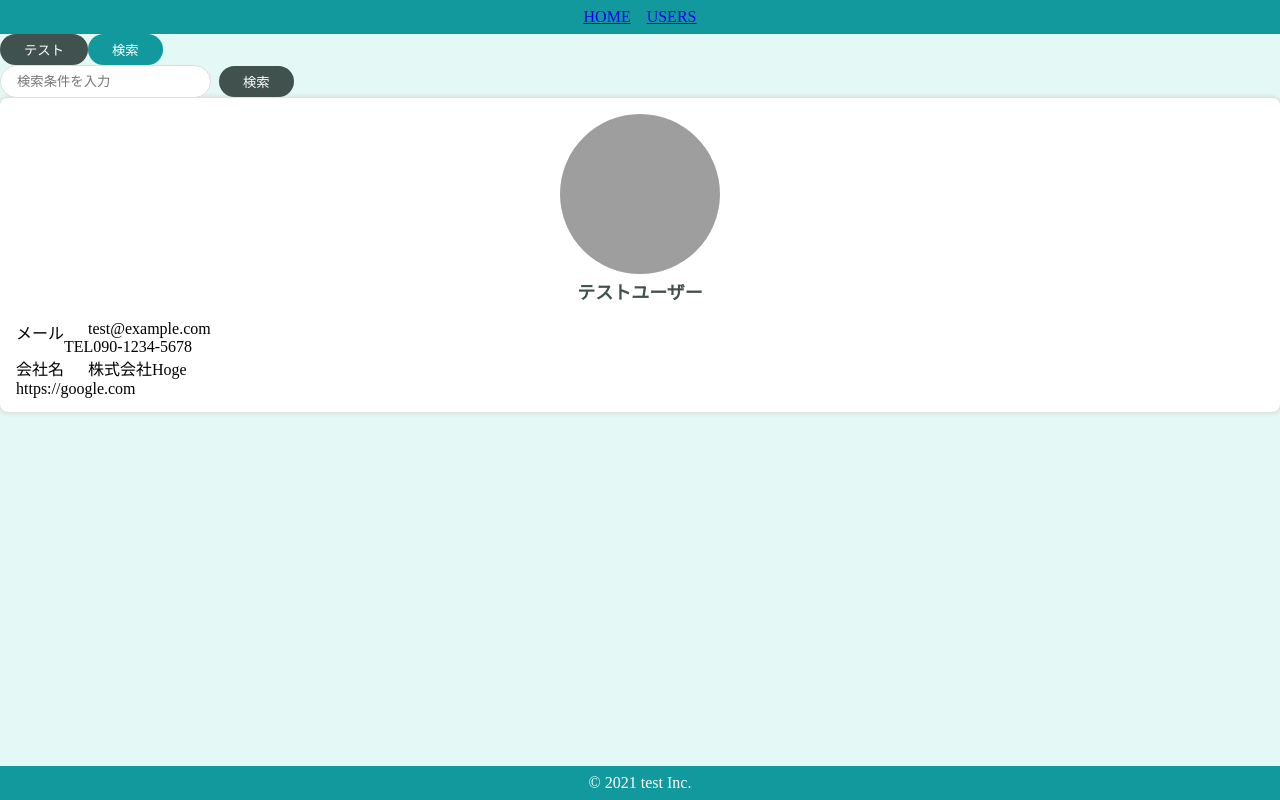
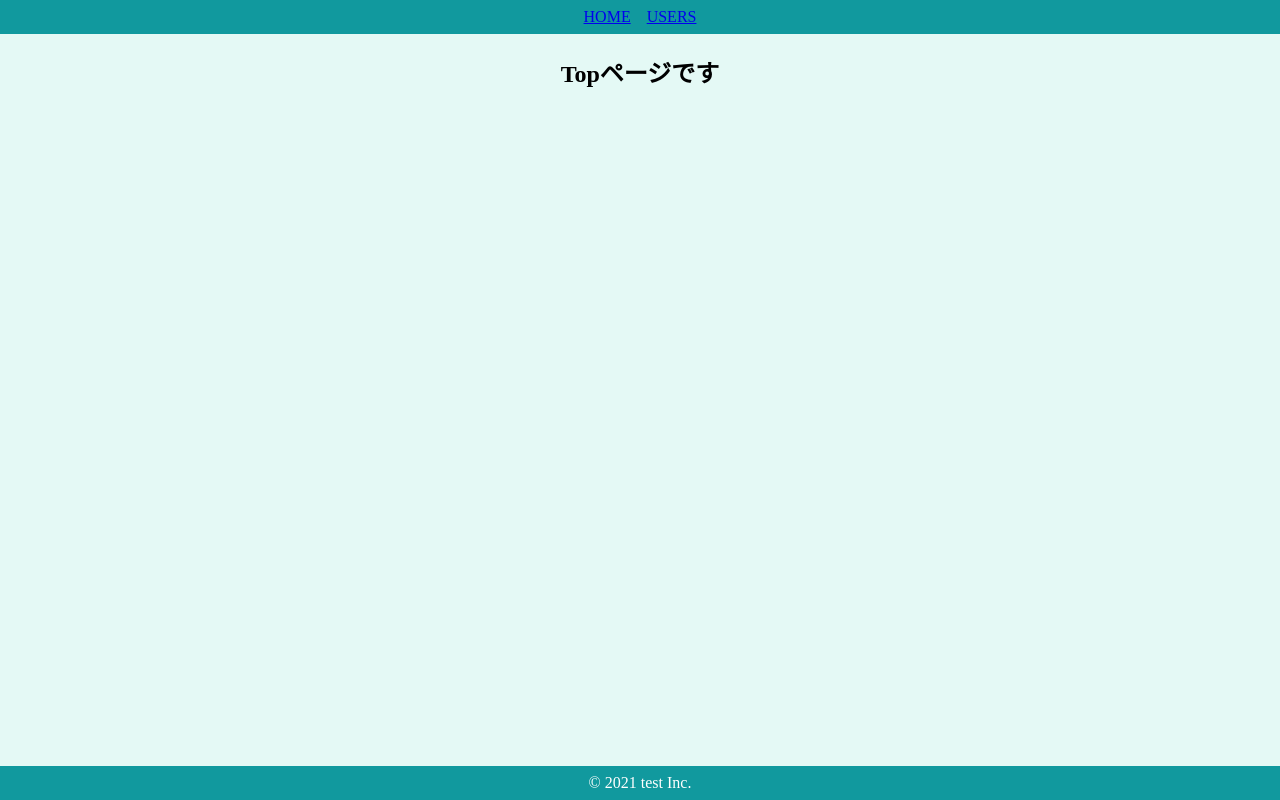
Before and after one commit to makonishi/udemy_stepup, a React (Create React App) app in the folder atomic-design/: page / in a window 1280 px wide. Built offline with nearby package versions, Linux system fonts and the light colour scheme; grey boxes are pictures that could not be loaded.

Commit message:
pageの作成

```diff
--- a/atomic-design/src/App.js
+++ b/atomic-design/src/App.js
@@ -1,32 +1,9 @@
-import { BrowserRouter } from 'react-router-dom';
 import './App.css';
-import { PrimaryButton } from './components/atoms/button/PrimaryButton';
-import { SecondaryButton } from './components/atoms/button/SecondaryButton';
-import { SearchInput } from './components/molecules/SearchInput';
-import { UserCard } from './components/organisms/user/UserCard';
-import { DefaultLayout } from './components/templates/DefaultLayout';
+import { Router } from './router/Router';
 
-const user = {
-  name : 'テストユーザー',
-  image : 'https://source.unsplash.com/NE0XGVKTmcA',
-  email: 'test@example.com',
-  phone: '090-1234-5678',
-  company: {
-    name: '株式会社Hoge',
-  },
-  website: 'https://google.com'
-}
 function App() {
   return (
-    <BrowserRouter>
-      <DefaultLayout>
-        <PrimaryButton>テスト</PrimaryButton>
-        <SecondaryButton>検索</SecondaryButton>
-        <br />
-        <SearchInput />
-        <UserCard user={user} ></UserCard>
-      </DefaultLayout>
-    </BrowserRouter>
+    <Router />
   );
 }
 
--- /dev/null
+++ b/atomic-design/src/components/pages/Top.jsx
@@ -0,0 +1,13 @@
+import styled from "styled-components"
+
+export const Top = ()=> {
+  return (
+    <Scontainer>
+      <h2>Topページです</h2>
+    </Scontainer>
+  )
+}
+
+const Scontainer = styled.div`
+  text-align: center;
+`;
--- /dev/null
+++ b/atomic-design/src/components/pages/Users.jsx
@@ -0,0 +1,46 @@
+import styled from "styled-components"
+import { SearchInput } from "../molecules/SearchInput";
+import { UserCard } from "../organisms/user/UserCard";
+
+const users = [...Array(10).keys()].map((value) => {
+  return {
+    id: value+1,
+    name : `テストユーザー#${value+1}`,
+    image : 'https://source.unsplash.com/NE0XGVKTmcA',
+    email: 'test@example.com',
+    phone: '090-1234-5678',
+    company: {
+      name: '株式会社Hoge',
+    },
+    website: 'https://google.com'
+  }
+});
+
+export const Users = ()=> {
+  return (
+    <Scontainer>
+      <h2>ユーザー一覧</h2>
+      <SearchInput />
+      <SUserArea>
+        {users.map((user) => (
+          <UserCard key={user.id} user={user} />
+        ))}
+      </SUserArea>
+    </Scontainer>
+  )
+}
+
+const Scontainer = styled.div`
+  display: flex;
+  flex-direction: column;
+  align-items: center;
+  padding: 24px;
+`;
+
+const SUserArea = styled.div`
+  padding-top: 40px;
+  width: 100%;
+  display: grid;
+  grid-template-columns: repert(auto-fit, minmax(200px, 1fr));
+  grid-grap: 20px;
+`
--- /dev/null
+++ b/atomic-design/src/router/Router.jsx
@@ -0,0 +1,24 @@
+import { Switch, Route, BrowserRouter } from 'react-router-dom';
+import { Top } from '../components/pages/Top';
+import { Users } from '../components/pages/Users';
+import { DefaultLayout } from '../components/templates/DefaultLayout';
+import { HeaderOnly } from '../components/templates/HeaderOnly';
+
+export const Router = ()=> {
+  return(
+    <BrowserRouter>
+      <Switch>
+        <Route exact path='/'>
+          <DefaultLayout>
+            <Top />
+          </DefaultLayout>
+        </Route>
+        <Route path='/users'>
+          <HeaderOnly>
+            <Users />
+          </HeaderOnly>
+        </Route>
+      </Switch>
+    </BrowserRouter>
+  )
+}
```
